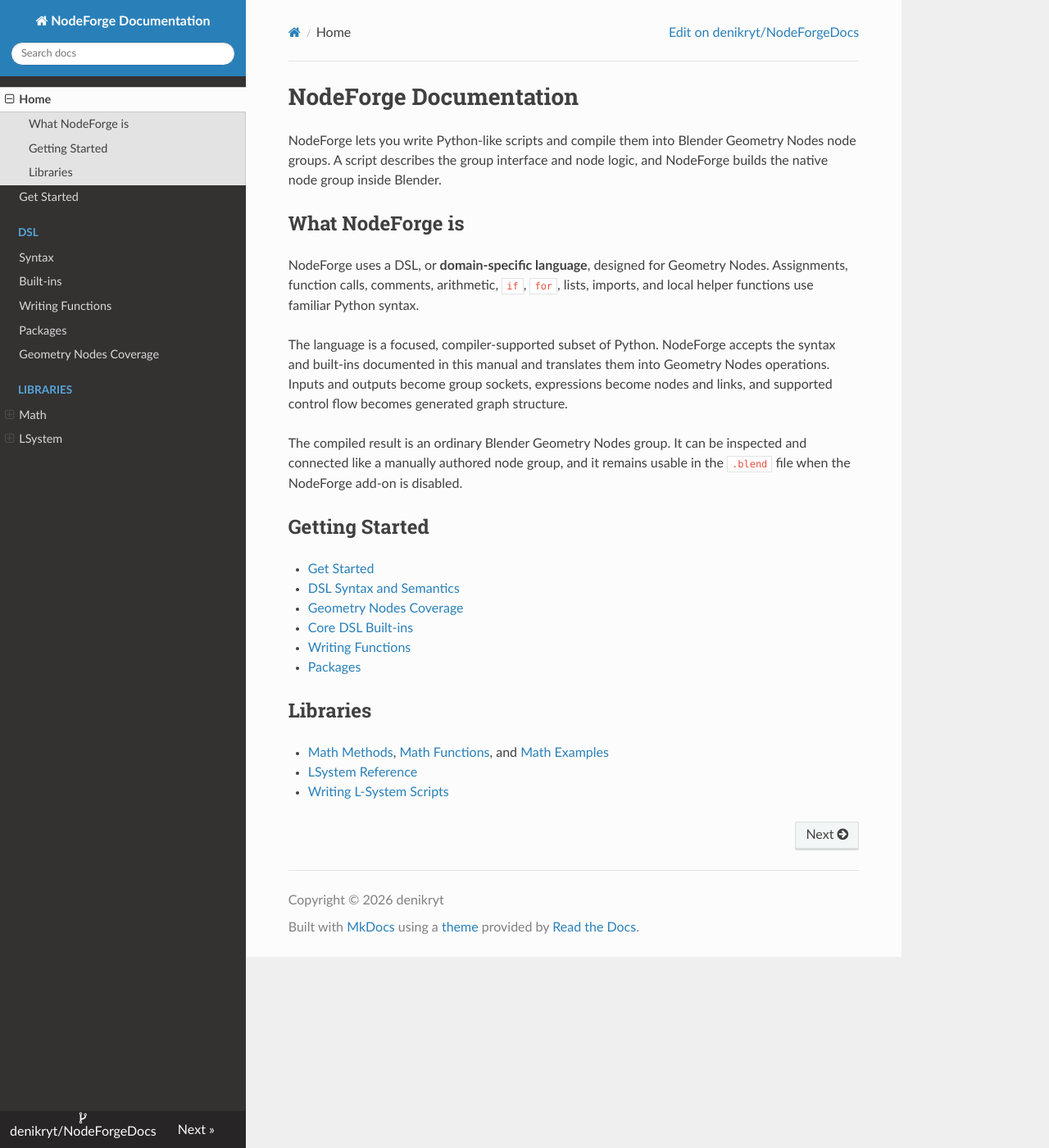
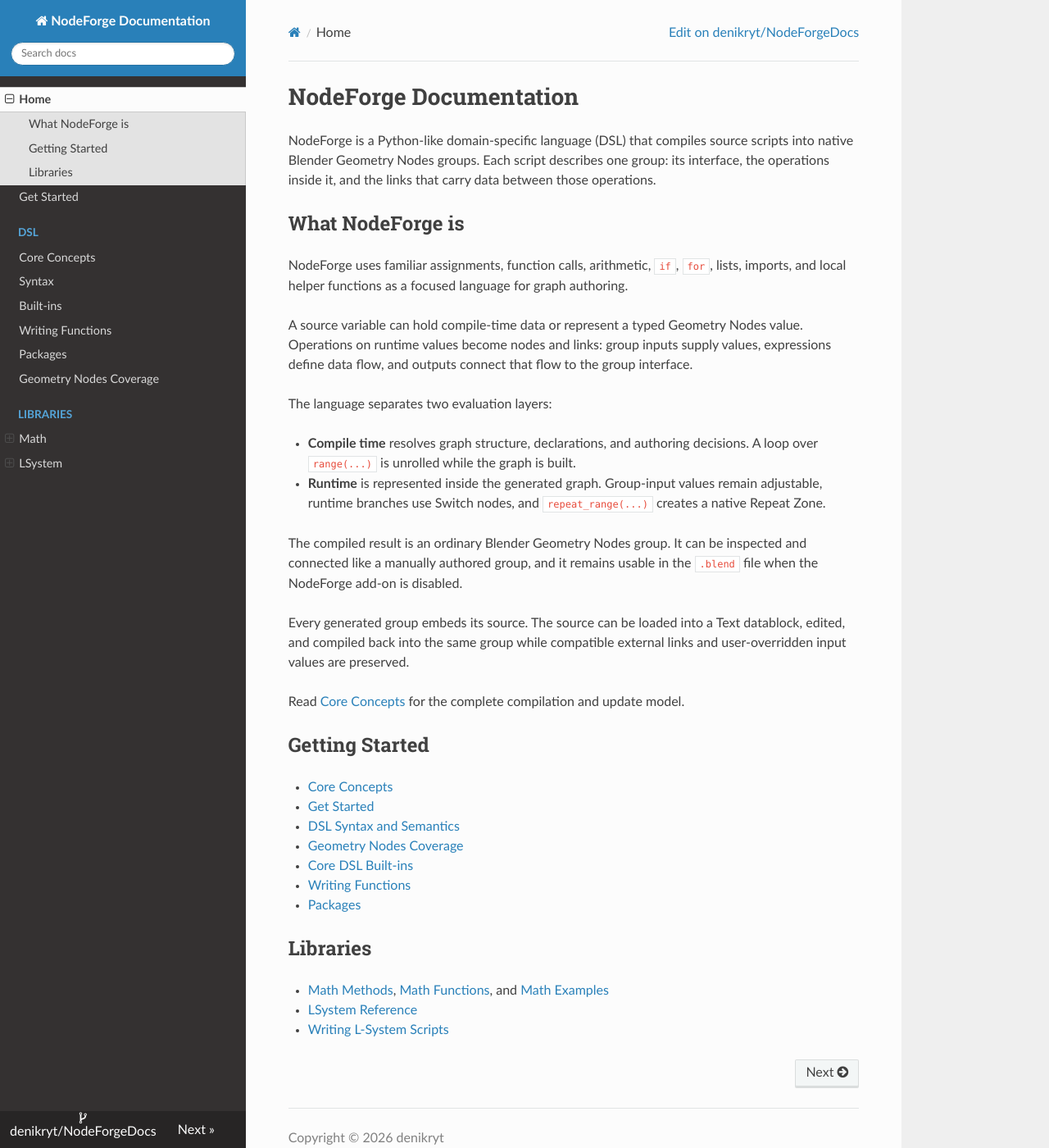
Before and after one commit to denikryt/NodeForgeDocs, an MkDocs documentation site: the page built from docs/index.md, in a window 1280 px wide and 1400 px high. Shown: the whole window at 82% size. Built offline with MkDocs 1.6.1, drawn with Linux system fonts in a browser that asks for light colours; nearby versions of some CDN libraries.

Commit message:
Core Concepts info added

```diff
--- a/docs/index.md
+++ b/docs/index.md
@@ -1,17 +1,27 @@
 # NodeForge Documentation
 
-NodeForge lets you write Python-like scripts and compile them into Blender Geometry Nodes node groups. A script describes the group interface and node logic, and NodeForge builds the native node group inside Blender.
+NodeForge is a Python-like domain-specific language (DSL) that compiles source scripts into native Blender Geometry Nodes groups. Each script describes one group: its interface, the operations inside it, and the links that carry data between those operations.
 
 ## What NodeForge is
 
-NodeForge uses a DSL, or **domain-specific language**, designed for Geometry Nodes. Assignments, function calls, comments, arithmetic, `if`, `for`, lists, imports, and local helper functions use familiar Python syntax.
+NodeForge uses familiar assignments, function calls, arithmetic, `if`, `for`, lists, imports, and local helper functions as a focused language for graph authoring.
 
-The language is a focused, compiler-supported subset of Python. NodeForge accepts the syntax and built-ins documented in this manual and translates them into Geometry Nodes operations. Inputs and outputs become group sockets, expressions become nodes and links, and supported control flow becomes generated graph structure.
+A source variable can hold compile-time data or represent a typed Geometry Nodes value. Operations on runtime values become nodes and links: group inputs supply values, expressions define data flow, and outputs connect that flow to the group interface.
 
-The compiled result is an ordinary Blender Geometry Nodes group. It can be inspected and connected like a manually authored node group, and it remains usable in the `.blend` file when the NodeForge add-on is disabled.
+The language separates two evaluation layers:
+
+- **Compile time** resolves graph structure, declarations, and authoring decisions. A loop over `range(...)` is unrolled while the graph is built.
+- **Runtime** is represented inside the generated graph. Group-input values remain adjustable, runtime branches use Switch nodes, and `repeat_range(...)` creates a native Repeat Zone.
+
+The compiled result is an ordinary Blender Geometry Nodes group. It can be inspected and connected like a manually authored group, and it remains usable in the `.blend` file when the NodeForge add-on is disabled.
+
+Every generated group embeds its source. The source can be loaded into a Text datablock, edited, and compiled back into the same group while compatible external links and user-overridden input values are preserved.
+
+Read [Core Concepts](CORE_CONCEPTS.md) for the complete compilation and update model.
 
 ## Getting Started
 
+- [Core Concepts](CORE_CONCEPTS.md)
 - [Get Started](GET_STARTED.md)
 - [DSL Syntax and Semantics](SYNTAX.md)
 - [Geometry Nodes Coverage](GEOMETRY_NODES_COVERAGE.md)
--- a/mkdocs.yml
+++ b/mkdocs.yml
@@ -18,6 +18,7 @@
   - Home: index.md
   - Get Started: GET_STARTED.md
   - DSL:
+      - Core Concepts: CORE_CONCEPTS.md
       - Syntax: SYNTAX.md
       - Built-ins: BUILTINS.md
       - Writing Functions: WRITING_FUNCTIONS.md
```
Also changed, not shown: docs/CORE_CONCEPTS.md (added, +139 -0 lines), docs/GET_STARTED.md (+11 -8 lines), docs/SYNTAX.md (+5 -1 lines).
